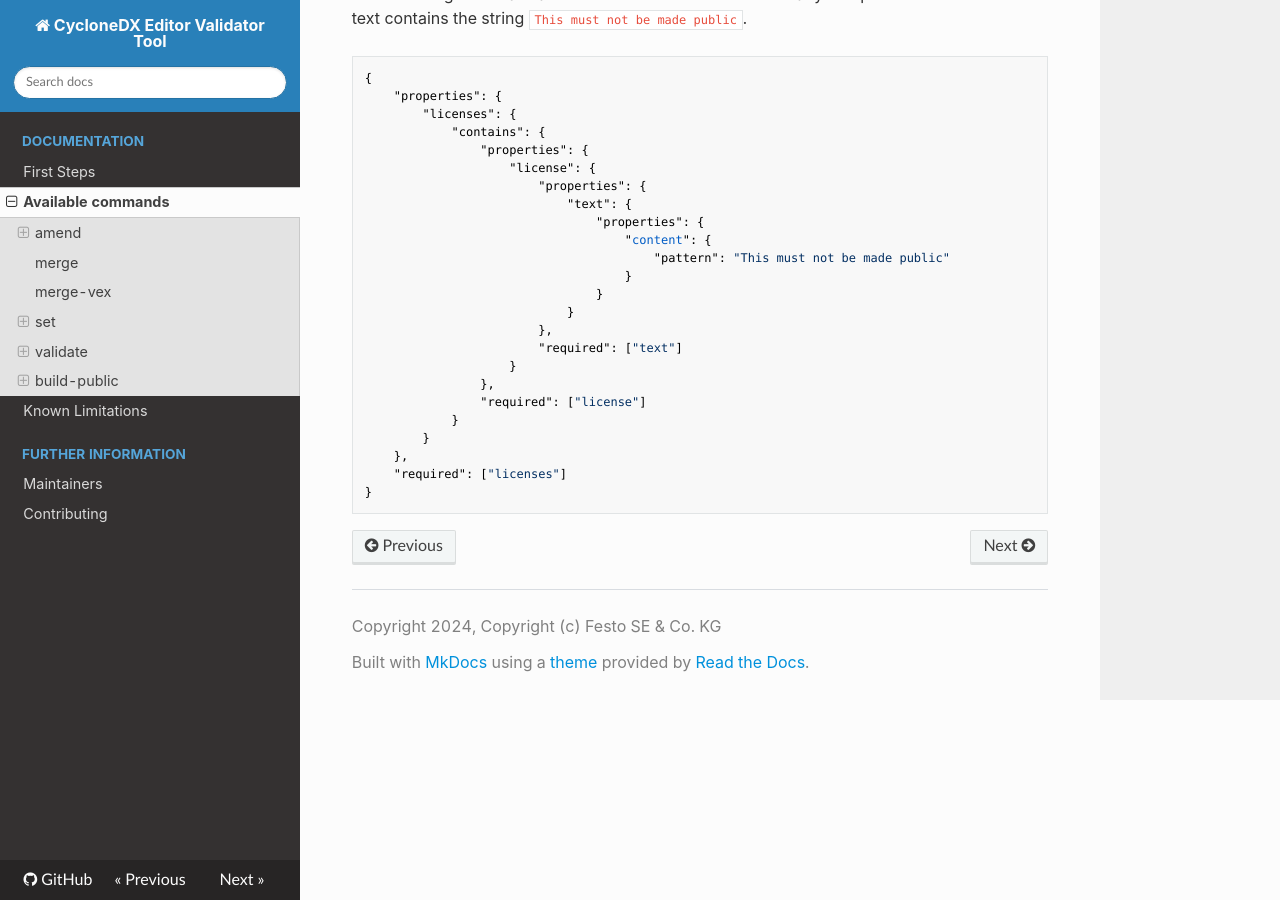
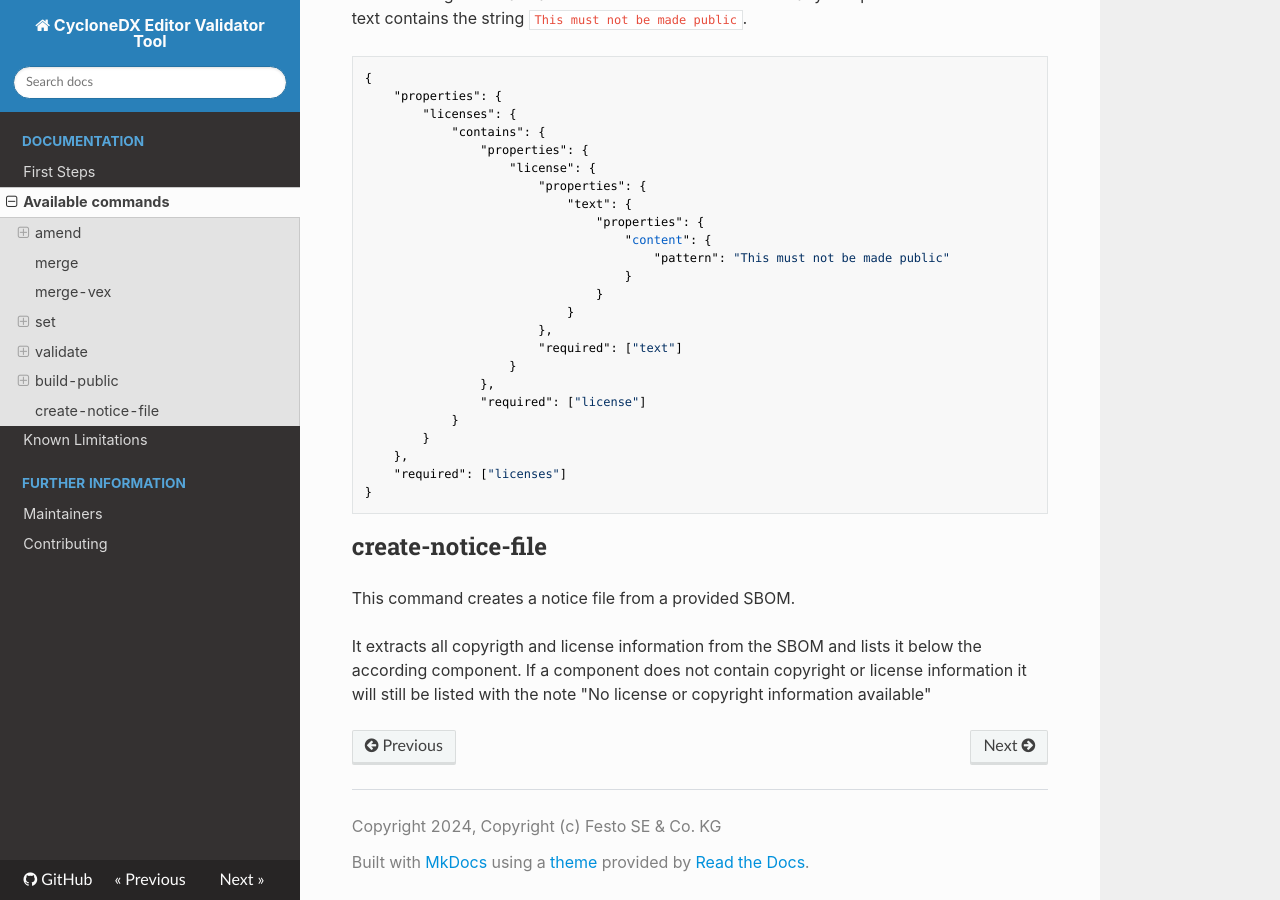
Before and after one commit to Festo-se/cyclonedx-editor-validator, an MkDocs documentation site: the page built from docs/available_commands.md, in a window 1280 px wide and 900 px high, scrolled down 8929 px. Built offline with MkDocs 1.6.1, drawn with Linux system fonts in a browser that asks for light colours; nearby versions of some CDN libraries; some web fonts are replaced.

Commit message:
docs: begin writing documentation

```diff
--- a/docs/available_commands.md
+++ b/docs/available_commands.md
@@ -317,3 +317,10 @@ The following schema is a little more involved. It will delete any component who
         },
         "required": ["licenses"]
     }
+
+## create-notice-file
+
+This command creates a notice file from a provided SBOM.
+
+It extracts all copyrigth and license information from the SBOM and lists it below the according component.
+If a component does not contain copyright or license information it will still be listed with the note "No license or copyright information available"
```
